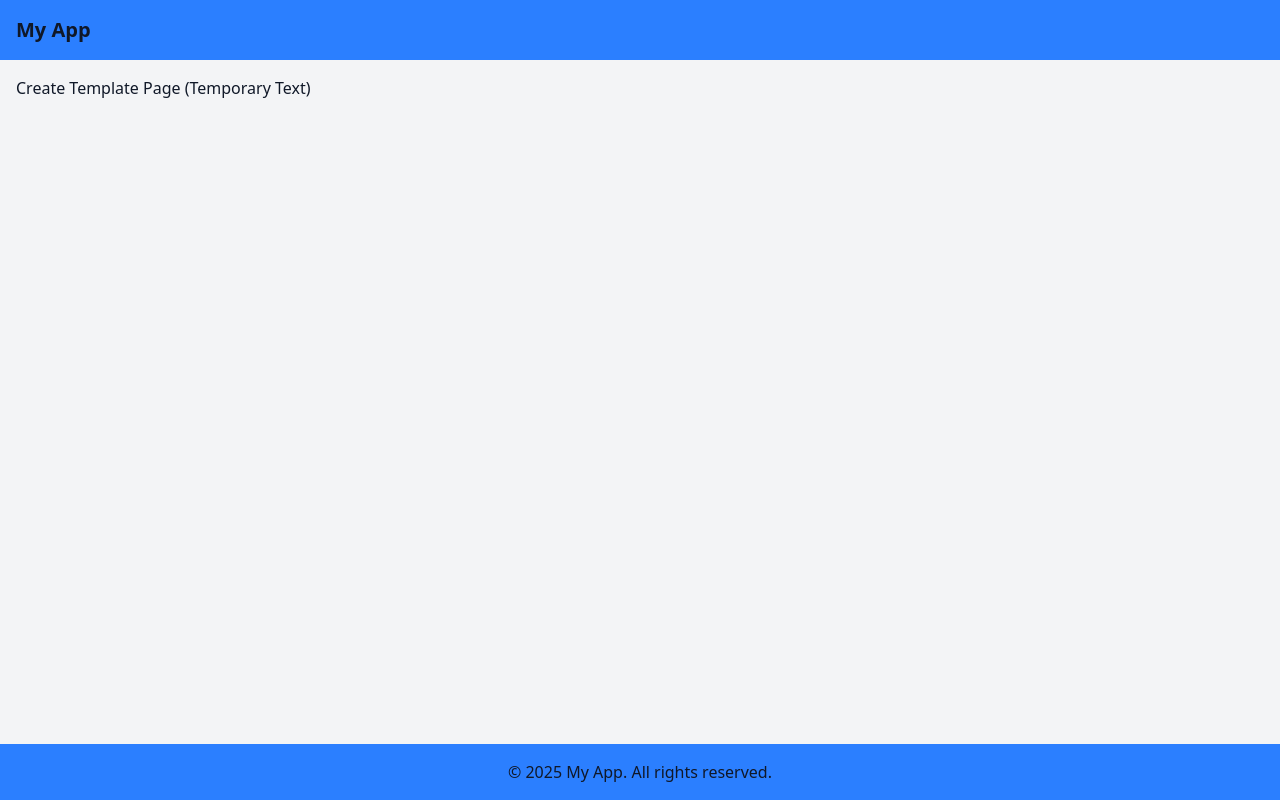
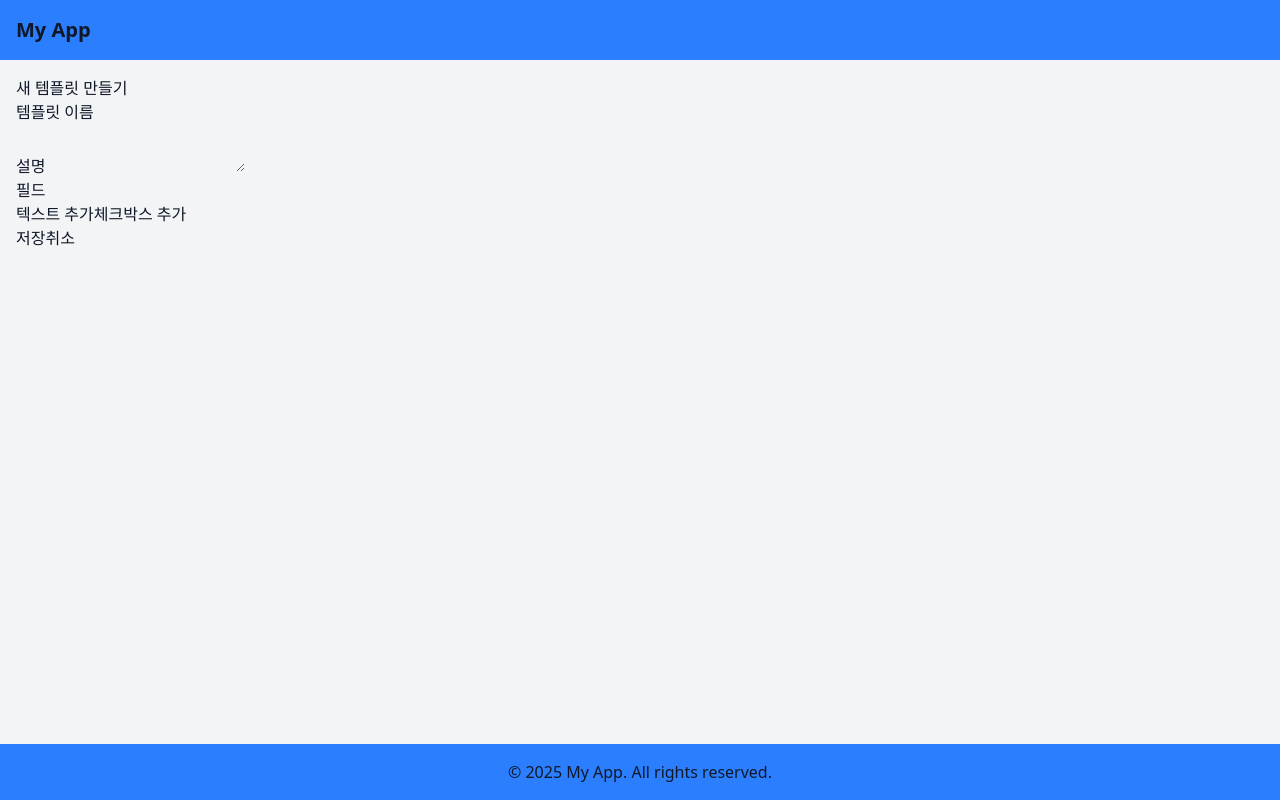
Before and after one commit to Changsik00/survey, a React (Vite) app: page /template/create in a window 1280 px wide. Built offline with nearby package versions, Linux system fonts and the light colour scheme.

Commit message:
feat: template 기본 구조 만들기 (form, field)

```diff
--- /dev/null
+++ b/src/components/FieldsManager.tsx
@@ -0,0 +1,72 @@
+import { useFieldArray, useFormContext } from 'react-hook-form';
+
+import { FieldTypeValue, FieldTypeEnum } from '@/types/field';
+import { TemplateFormValues } from '@/types/schema';
+
+const FieldsManager = () => {
+  const {
+    control,
+    register,
+    formState: { errors },
+  } = useFormContext<TemplateFormValues>();
+
+  const { fields, append, remove } = useFieldArray({
+    control,
+    name: 'fields',
+  });
+
+  const addField = (type: FieldTypeValue) => {
+    append({
+      id: crypto.randomUUID(),
+      type,
+      label: `New ${type} field`,
+      required: false,
+      order: fields.length,
+    });
+  };
+
+  return (
+    <div>
+      <h3>필드</h3>
+      {fields.map((field, index) => (
+        <div key={field.id} className="field-item">
+          <div>
+            <input {...register(`fields.${index}.label`)} />
+            {errors.fields?.[index]?.label && <p className="error">{errors.fields[index].label.message}</p>}
+          </div>
+
+          <div>
+            <select {...register(`fields.${index}.type`)}>
+              <option value={FieldTypeEnum.TEXT}>텍스트</option>
+              <option value={FieldTypeEnum.TEXTAREA}>텍스트 영역</option>
+              <option value={FieldTypeEnum.CHECKBOX}>체크박스</option>
+              <option value={FieldTypeEnum.RADIO}>라디오</option>
+              <option value={FieldTypeEnum.DROPDOWN}>드롭다운</option>
+            </select>
+            {errors.fields?.[index]?.type && <p className="error">{errors.fields[index].type.message}</p>}
+          </div>
+
+          <label>
+            <input type="checkbox" {...register(`fields.${index}.required`)} />
+            필수
+          </label>
+
+          <button type="button" onClick={() => remove(index)}>
+            삭제
+          </button>
+        </div>
+      ))}
+
+      <div className="field-actions">
+        <button type="button" onClick={() => addField(FieldTypeEnum.TEXT)}>
+          텍스트 추가
+        </button>
+        <button type="button" onClick={() => addField(FieldTypeEnum.CHECKBOX)}>
+          체크박스 추가
+        </button>
+      </div>
+    </div>
+  );
+};
+
+export default FieldsManager;
--- /dev/null
+++ b/src/components/TemplateForm.tsx
@@ -0,0 +1,64 @@
+import { zodResolver } from '@hookform/resolvers/zod';
+import { FormProvider, useForm } from 'react-hook-form';
+
+import FieldsManager from '@/components/FieldsManager';
+import { TemplateSchema, TemplateFormValues } from '@/types/schema';
+
+interface TemplateFormProps {
+  onSubmit: (data: TemplateFormValues) => void;
+  defaultValues?: Partial<TemplateFormValues>;
+}
+
+const TemplateForm = ({ onSubmit, defaultValues }: TemplateFormProps) => {
+  const methods = useForm<TemplateFormValues>({
+    resolver: zodResolver(TemplateSchema),
+    defaultValues: defaultValues || {
+      name: '',
+      description: '',
+      fields: [],
+    },
+  });
+
+  const {
+    register,
+    handleSubmit,
+    formState: { errors },
+  } = methods;
+
+  const handleFormSubmit = (data: TemplateFormValues) => {
+    onSubmit(data); // 유효성 검사가 통과된 데이터만 전달
+  };
+
+  return (
+    <FormProvider {...methods}>
+      <form onSubmit={handleSubmit(handleFormSubmit)}>
+        <div>
+          <label htmlFor="name">템플릿 이름</label>
+          <input id="name" {...register('name')} />
+          {errors.name && <p className="error">{errors.name.message}</p>}
+        </div>
+
+        <div>
+          <label htmlFor="description">설명</label>
+          <textarea id="description" {...register('description')} />
+          {errors.description && <p className="error">{errors.description.message}</p>}
+        </div>
+
+        <FieldsManager />
+
+        {errors.fields && !Array.isArray(errors.fields) && errors.fields.message && (
+          <p className="error">{errors.fields.message}</p>
+        )}
+
+        <div className="form-actions">
+          <button type="submit">저장</button>
+          <button type="button" onClick={() => history.back()}>
+            취소
+          </button>
+        </div>
+      </form>
+    </FormProvider>
+  );
+};
+
+export default TemplateForm;
--- a/src/pages/TemplateCreate.tsx
+++ b/src/pages/TemplateCreate.tsx
@@ -1,3 +1,21 @@
-export default function TemplateCreate() {
-  return <div>Create Template Page (Temporary Text)</div>;
-}
+import TemplateForm from '@/components/TemplateForm';
+import { TemplateFormValues } from '@/types/schema';
+
+const TemplateCreate = () => {
+  const handleSubmit = (data: TemplateFormValues) => {
+    // 유효한 데이터만 여기로 전달됨
+    console.warn('Validated data received:', data);
+    // 비즈니스 로직: localStorage 저장, API 호출 등
+  };
+
+  return (
+    <div className="template-create-page">
+      <h1>새 템플릿 만들기</h1>
+      <div className="template-editor-container">
+        <TemplateForm onSubmit={handleSubmit} />
+      </div>
+    </div>
+  );
+};
+
+export default TemplateCreate;
```
